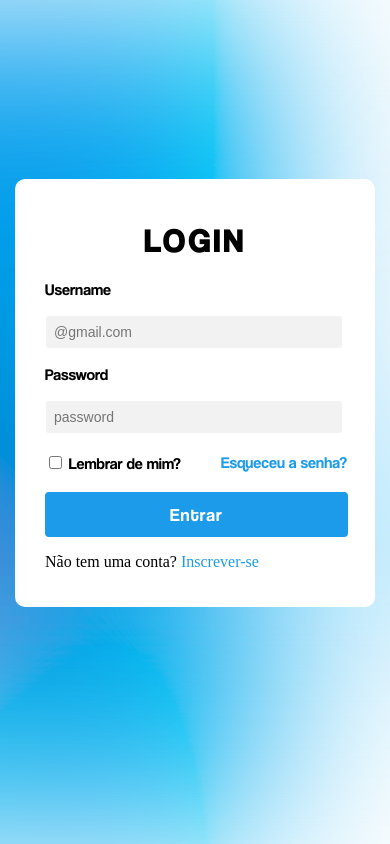
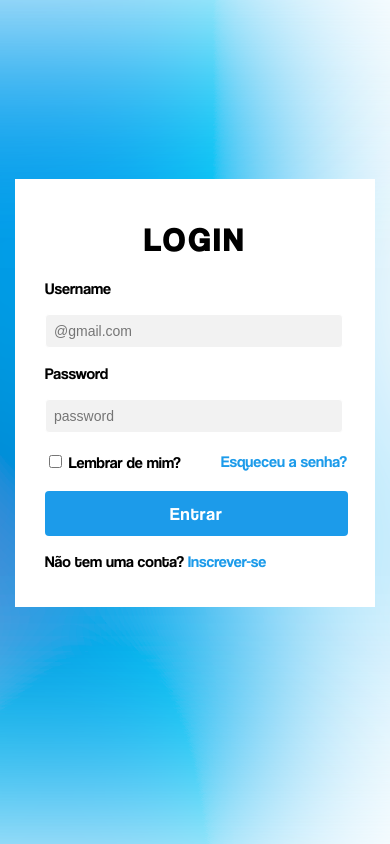
Before and after one commit to V1tinhoo/Login_vitin, a PHP site: page / in a window 390 px wide. Run offline with PHP 8.4, Linux system fonts and the light colour scheme.

Commit message:
Add files via upload

```diff
--- a/estilos.css
+++ b/estilos.css
@@ -38,6 +38,7 @@
 
 .inscreva{
     float: left;
+    font-family: cool;
 }
 
 .logins{
@@ -138,6 +139,8 @@
 
     }
 
+    body { overflow: hidden; }
+
     .login-container {
       flex-direction: column;
       border-radius: 0;
@@ -146,7 +149,6 @@
 
     .login {
       padding: 20px;
-      border-radius: 10px;
       padding-left: 30px;
       padding-right: 30px;
 
--- a/inscricao.css
+++ b/inscricao.css
@@ -64,6 +64,7 @@
   @media (max-width: 600px) {
     .form_2 {
       font-size: 12px;
+
     }
   }
 
```
